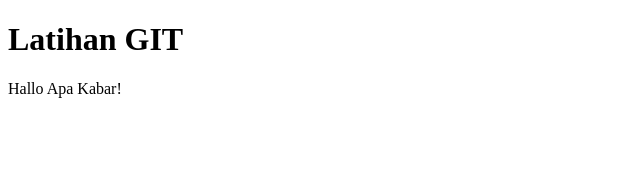
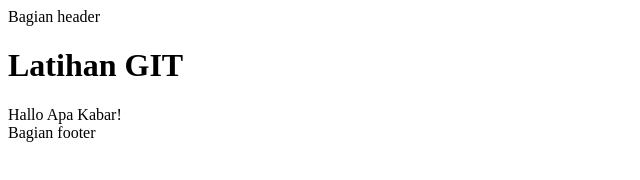
Before and after one commit to iwan8877/companyprofile, a plain HTML site: page index.html in a window 1280 px wide. Shown: the whole page, without its empty margins (0-640 px from the left). Drawn offline with Linux system fonts and the light colour scheme.

Commit message:
Menambahkan header dan footer

```diff
--- a/index.html
+++ b/index.html
@@ -6,7 +6,9 @@
     <title>Latihan GIT</title>
 </head>
 <body>
+    <header>Bagian header</header>
     <h1>Latihan GIT</h1>
     <div>Hallo Apa Kabar!</div>
+    <footer>Bagian footer</footer>
 </body>
 </html>
```
